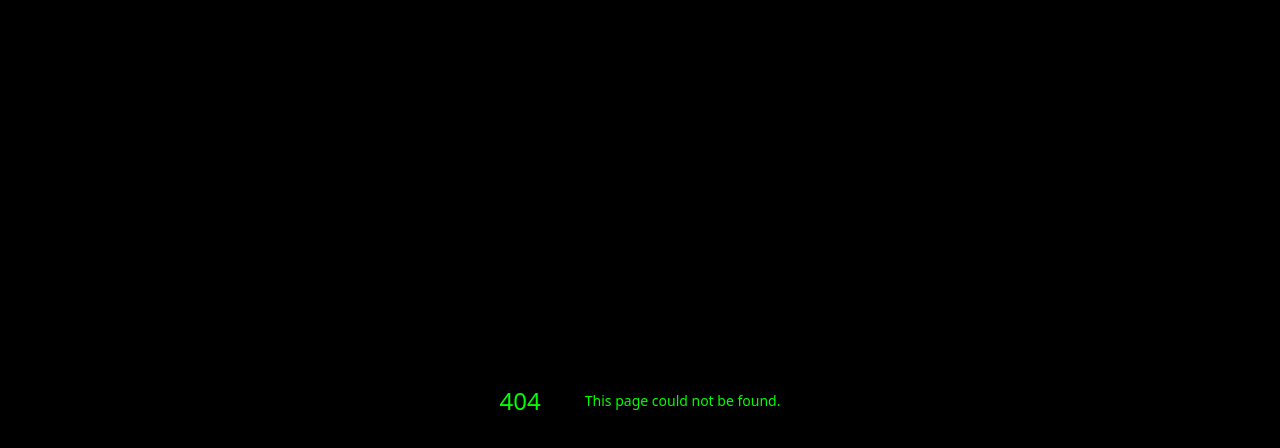
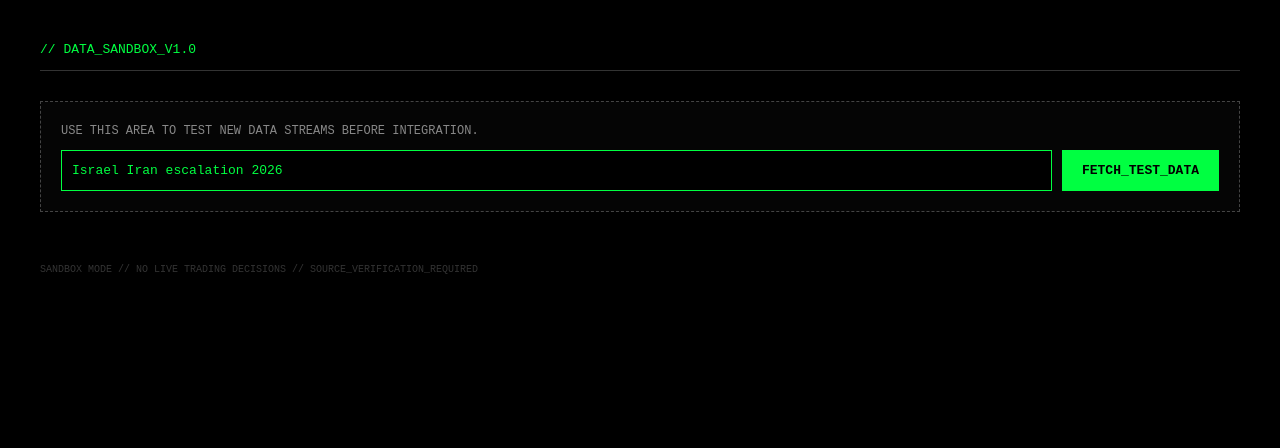
Before and after one commit to avatiah/middle-east-threat-monitor, a Next.js app: page /dev/sandbox in a window 1280 px wide. Before the commit this address had no page. Shown: the top 448 px of the page. Built offline with nearby package versions, Linux system fonts and the light colour scheme.

Commit message:
Create page.tsx

```diff
--- /dev/null
+++ b/src/app/dev/sandbox/page.tsx
@@ -0,0 +1,96 @@
+'use client';
+
+import React, { useState, useEffect } from 'react';
+// Импортируем существующий модуль OSINT для отображения результатов теста
+import { OsintFeed } from '../../../components/terminal/OsintFeed';
+
+export default function SandboxPage() {
+  const [query, setQuery] = useState('Israel Iran escalation 2026');
+  const [status, setStatus] = useState('IDLE');
+  const [results, setResults] = useState<{src: string, text: string}[]>([]);
+
+  // Имитация поиска новых данных (здесь в будущем будет fetch к твоему серверу)
+  const handleSearch = async () => {
+    setStatus('SEARCHING_SOURCES...');
+
+    // Симуляция задержки и получения данных (включая INSS контекст)
+    setTimeout(() => {
+      const mockData = [
+        {
+          src: "SANDBOX_INSS_PREDICT",
+          text: "Analytic shift: INSS reports 15% increase in regional tension metrics. (Simulated)"
+        },
+        {
+          src: "SANDBOX_LIVE_SIGNAL",
+          text: `Found new mentions for query: "${query}" in military aviation logs.`
+        }
+      ];
+      setResults(mockData);
+      setStatus('DONE');
+    }, 1500);
+  };
+
+  return (
+    <div style={{ background: '#000', minHeight: '100vh', padding: '40px', color: '#00ff41', fontFamily: 'monospace' }}>
+      <h1 style={{ borderBottom: '1px solid #333', paddingBottom: '10px' }}>// DATA_SANDBOX_V1.0</h1>
+
+      <div style={{ margin: '30px 0', padding: '20px', border: '1px dashed #444', background: '#050505' }}>
+        <p style={{ fontSize: '12px', color: '#888' }}>USE THIS AREA TO TEST NEW DATA STREAMS BEFORE INTEGRATION.</p>
+
+        <div style={{ display: 'flex', gap: '10px', marginTop: '10px' }}>
+          <input
+            value={query}
+            onChange={(e) => setQuery(e.target.value)}
+            style={{
+              background: '#000',
+              border: '1px solid #00ff41',
+              color: '#00ff41',
+              padding: '10px',
+              flex: 1,
+              fontFamily: 'monospace'
+            }}
+          />
+          <button
+            onClick={handleSearch}
+            style={{
+              background: '#00ff41',
+              color: '#000',
+              border: 'none',
+              padding: '10px 20px',
+              cursor: 'pointer',
+              fontWeight: 'bold'
+            }}
+          >
+            {status === 'SEARCHING_SOURCES...' ? 'WAIT...' : 'FETCH_TEST_DATA'}
+          </button>
+        </div>
+      </div>
+
+      {results.length > 0 && (
+        <div>
+          <h2 style={{ fontSize: '14px', color: '#fff' }}>// TEST_RESULTS_PREVIEW:</h2>
+          <OsintFeed events={results} />
+
+          <button
+            onClick={() => alert('Integration logic will be here.')}
+            style={{
+              marginTop: '20px',
+              background: 'none',
+              border: '1px solid #3b82f6',
+              color: '#3b82f6',
+              padding: '10px',
+              cursor: 'pointer',
+              fontSize: '11px'
+            }}
+          >
+            PUSH_TO_MAIN_TERMINAL_AUDIT
+          </button>
+        </div>
+      )}
+
+      <footer style={{ marginTop: '50px', fontSize: '10px', color: '#333' }}>
+        SANDBOX MODE // NO LIVE TRADING DECISIONS // SOURCE_VERIFICATION_REQUIRED
+      </footer>
+    </div>
+  );
+}
```
